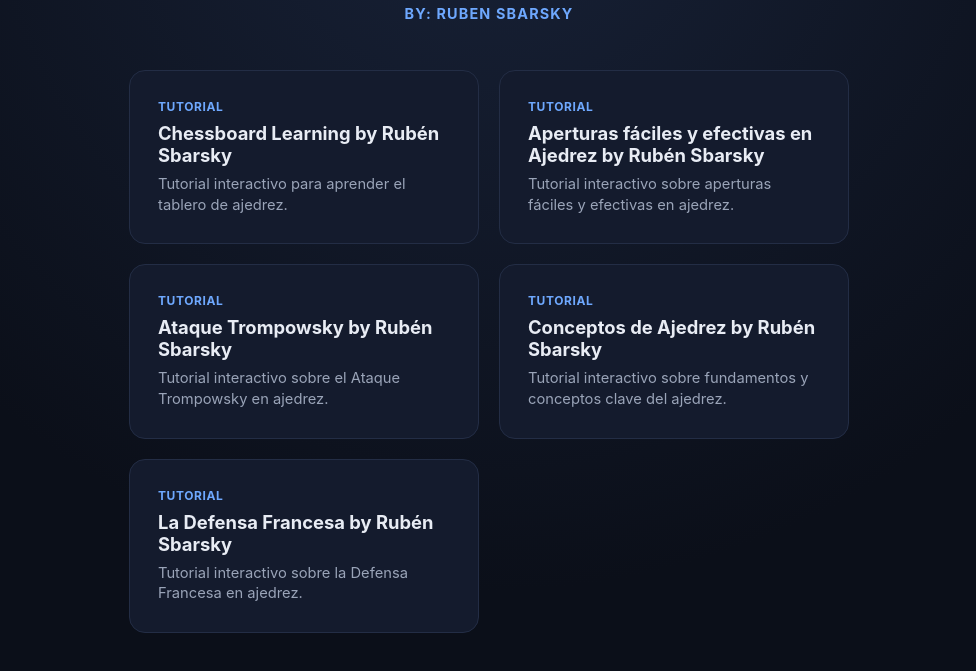
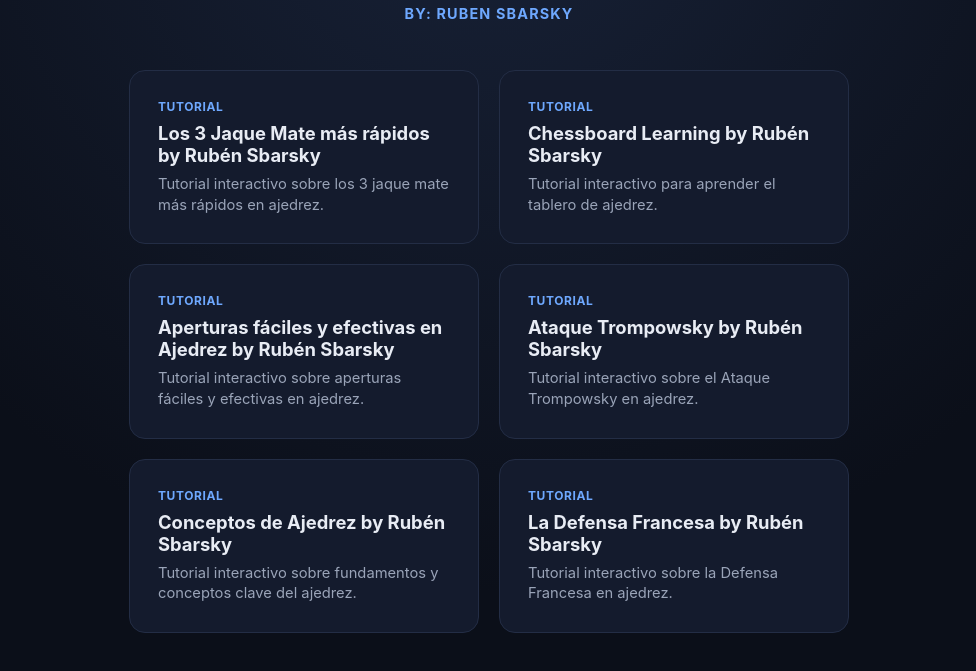
Before and after one commit to rubenurbano/tutoriales-ajedrez, a plain HTML site: page index.html in a window 1280 px wide. Shown: the part 155-826 px from the top of the page, without its empty margins (151-1127 px from the left). Drawn offline with Linux system fonts and the light colour scheme.

Commit message:
Anadir tutorial nuevo a la landing page: Los 3 Jaque Mate mas rapidos

```diff
--- a/index.html
+++ b/index.html
@@ -91,6 +91,12 @@
   <p class="author">By: Ruben Sbarsky</p>
 
   <div class="grid">
+    <a class="card" href="los-3-jaque-mate-mas-rapidos.html">
+      <span class="tag">Tutorial</span>
+      <h2>Los 3 Jaque Mate más rápidos by Rubén Sbarsky</h2>
+      <p>Tutorial interactivo sobre los 3 jaque mate más rápidos en ajedrez.</p>
+    </a>
+
     <a class="card" href="chessboard-learning.html">
       <span class="tag">Tutorial</span>
       <h2>Chessboard Learning by Rubén Sbarsky</h2>
```
